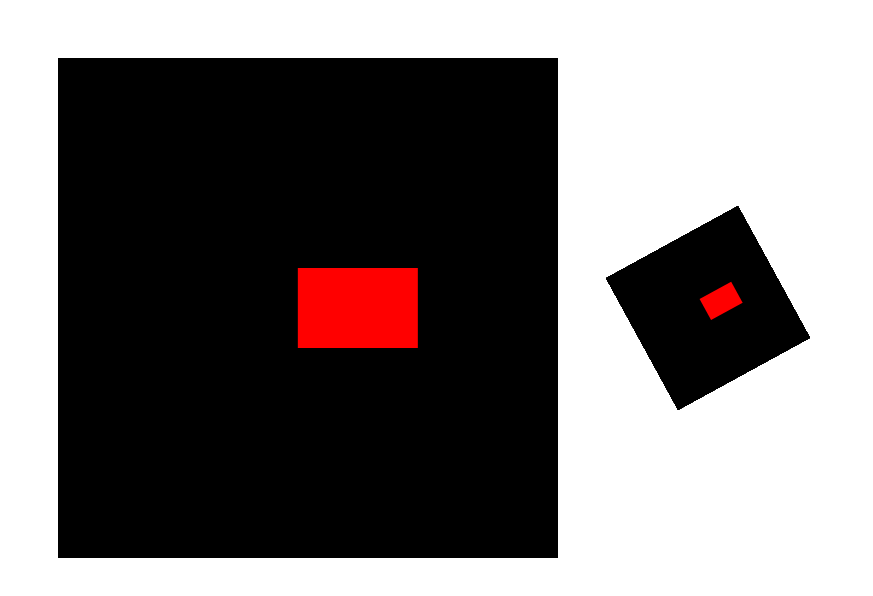
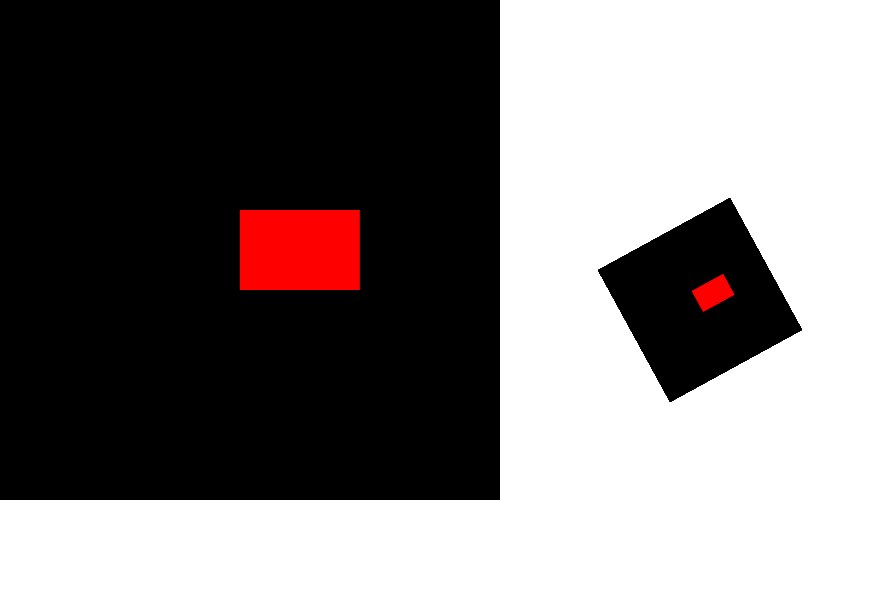
Before and after one commit to Jumpypants/CelestialJS-v3, a plain HTML site: page index.html in a window 1280 px wide. Shown: the whole page, without its empty margins (0-873 px from the left). Drawn offline with Linux system fonts and the light colour scheme.

Commit message:
fixed css body margin

```diff
--- a/index.html
+++ b/index.html
@@ -1,6 +1,7 @@
 <img id="test_image" src="https://i.postimg.cc/mgsD2PR8/Run.png"style="display: none">
 
-<canvas id="gc" style="margin: 0;"/>
+<link rel="stylesheet" href="style/style.css">
+<canvas id="gc"/>
 <script>
     var canv = document.getElementById("gc");
     canv.width = window.innerWidth;
--- a/scripts/user.js
+++ b/scripts/user.js
@@ -2,7 +2,7 @@ var cam1 = new Camera(new V2(0, 0), new V2(500, 500), 0, []);
 var player = new Entity(new V2(0, 0), new V2(120, 80), 0, document.getElementById("test_image"), []);
 
 scenes.set("scene1", new Scene([new Layer([player], 1)], [cam1]));
-screens.set("screen1", new Screen([new ScreenSection(new V2(300, 300), new V2(1, 1), 0, cam1, scenes.get("scene1"), defaultRenderer), new ScreenSection(new V2(700, 300), new V2(0.3, 0.3), 0.5, cam1, scenes.get("scene1"), defaultRenderer)], function(){}));
+screens.set("screen1", new Screen([new ScreenSection(new V2(250, 250), new V2(1, 1), 0, cam1, scenes.get("scene1"), defaultRenderer), new ScreenSection(new V2(700, 300), new V2(0.3, 0.3), 0.5, cam1, scenes.get("scene1"), defaultRenderer)], function(){}));
 systems.set("player system", new System([player], [new Component(function(system){}, function(system, dt){
     for(var part of system.parts){
         part.pos.x += 10 * dt;
--- /dev/null
+++ b/style/style.css
@@ -0,0 +1,5 @@
+body{
+    margin: 0;
+    padding: 0;
+    border-width: 0;
+}
```
